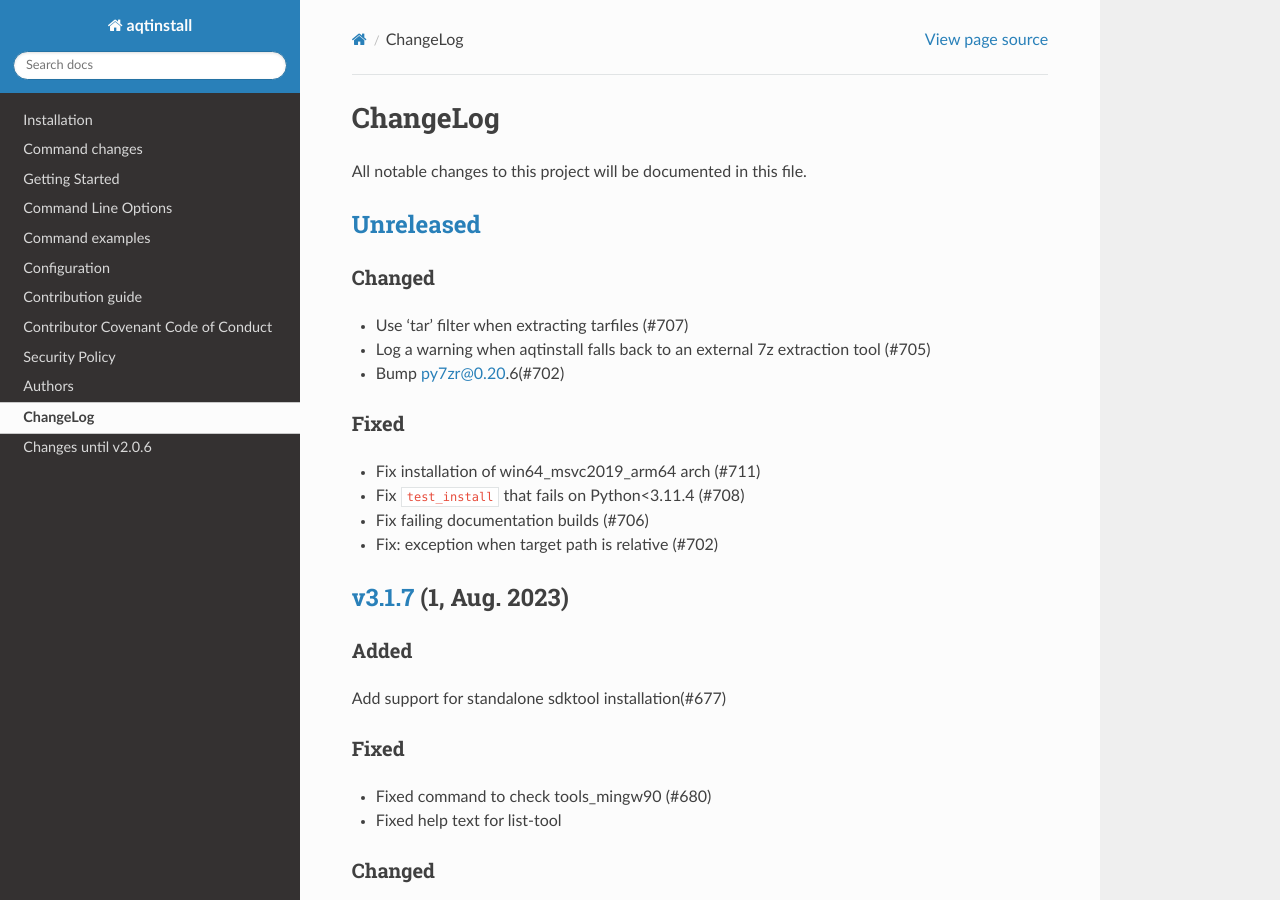
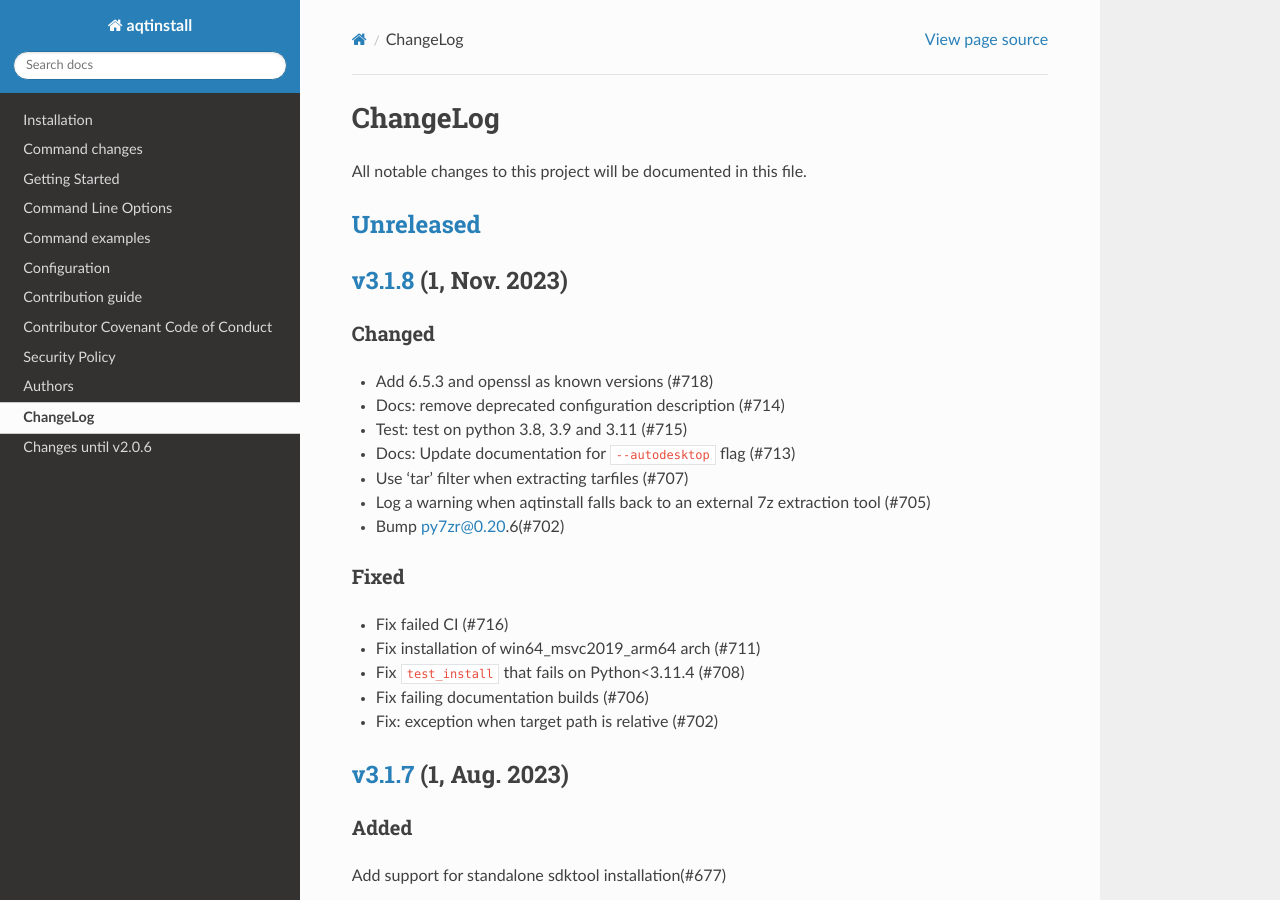
Before and after one commit to miurahr/aqtinstall, a Sphinx documentation site: the page built from docs/CHANGELOG.rst, in a window 1280 px wide and 900 px high. Built offline with Sphinx 7.4.7 and the Read the Docs theme 2.0.0, drawn with Linux system fonts in a browser that asks for light colours; the version number could not be read and is left out.

Commit message:
Release v3.1.8
Signed-off-by: Hiroshi Miura <miurahr@linux.com>

```diff
--- a/docs/CHANGELOG.rst
+++ b/docs/CHANGELOG.rst
@@ -13,14 +13,22 @@
 `Unreleased`_
 =============
 
+`v3.1.8`_ (1, Nov. 2023)
+========================
+
 Changed
 -------
+- Add 6.5.3 and openssl as known versions (#718)
+- Docs: remove deprecated configuration description (#714)
+- Test: test on python 3.8, 3.9 and 3.11 (#715)
+- Docs: Update documentation for ``--autodesktop`` flag (#713)
 - Use 'tar' filter when extracting tarfiles (#707)
 - Log a warning when aqtinstall falls back to an external 7z extraction tool (#705)
 - Bump py7zr@0.20.6(#702)
 
 Fixed
 -----
+- Fix failed CI (#716)
 - Fix installation of win64_msvc2019_arm64 arch (#711)
 - Fix ``test_install`` that fails on Python<3.11.4 (#708)
 - Fix failing documentation builds (#706)
@@ -259,7 +267,8 @@
 * Check Update.xml file with SHA256 hash (#493)
 
 
-.. _Unreleased: https://github.com/miurahr/aqtinstall/compare/v3.1.7...HEAD
+.. _Unreleased: https://github.com/miurahr/aqtinstall/compare/v3.1.8...HEAD
+.. _v3.1.8: https://github.com/miurahr/aqtinstall/compare/v3.1.7...v3.1.8
 .. _v3.1.7: https://github.com/miurahr/aqtinstall/compare/v3.1.6...v3.1.7
 .. _v3.1.6: https://github.com/miurahr/aqtinstall/compare/v3.1.5...v3.1.6
 .. _v3.1.5: https://github.com/miurahr/aqtinstall/compare/v3.1.4...v3.1.5
```
